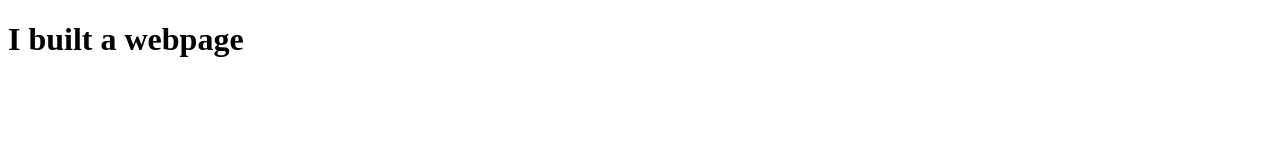
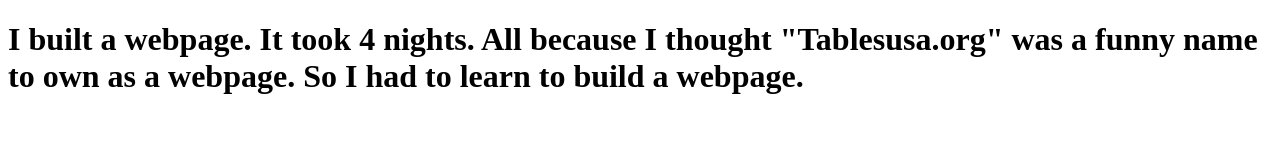
Before and after one commit to bumblebeetown/tablesusa, a plain HTML site: page index.html in a window 1280 px wide. Drawn offline with Linux system fonts and the light colour scheme.

Commit message:
Update h1 content with additional webpage details
Expanded the h1 element to include additional details about the webpage creation process.

```diff
--- a/index.html
+++ b/index.html
@@ -6,6 +6,10 @@
     <title>My Webpage</title>
 </head>
 <body>
-    <h1>I built a webpage</h1>
+    <h1>I built a webpage.
+
+    It took 4 nights. All because I thought "Tablesusa.org" was a funny name to own as a webpage.
+
+    So I had to learn to build a webpage.</h1>
 </body>
 </html>
```
